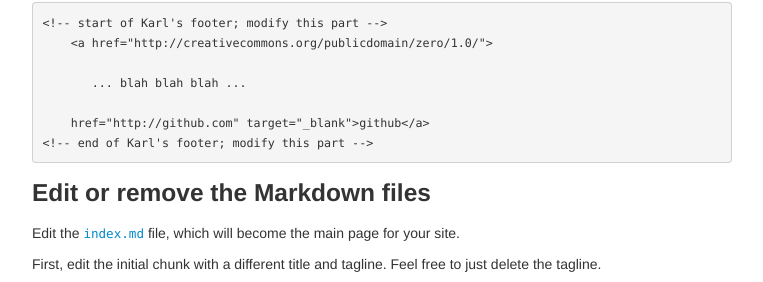
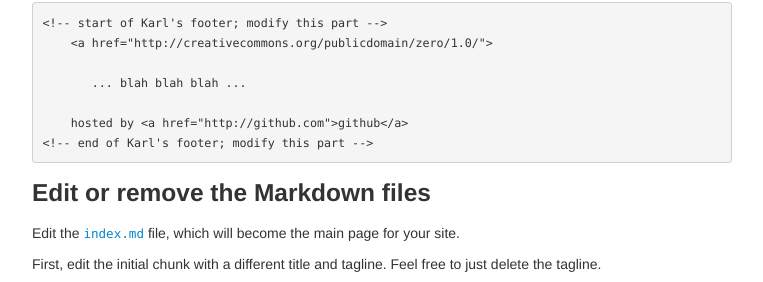
Before and after one commit to kbroman/simple_site, a Jekyll site: the page built from pages/independent_site.md, in a window 1280 px wide and 900 px high, scrolled down 1428 px. Shown: the part 244-526 px from the top of the window, without its empty margins (258-1021 px from the left). Built offline with Jekyll 4.4.1, drawn with Linux system fonts in a browser that asks for light colours.

Commit message:
Remove target=_blank from default.html

```diff
--- a/_includes/themes/twitter/default.html
+++ b/_includes/themes/twitter/default.html
@@ -47,10 +47,9 @@
   <!-- start of Karl's footer; modify this part -->
           <a href="http://creativecommons.org/publicdomain/zero/1.0/"><img src="http://i.creativecommons.org/p/zero/1.0/88x31.png" alt="CC0"/></a> &nbsp;
           By <a href="http://kbroman.github.io">Karl Broman</a>,
-          rendered with <a href="http://jekyllbootstrap.com" target="_blank" title="The Definitive Jekyll Blogging Framework">Jekyll Bootstrap</a>
-          and <a href="http://getbootstrap.com"
-        target="_blank">Twitter Bootstrap</a>, hosted by <a
-        href="http://github.com" target="_blank">github</a>
+          rendered with <a href="http://jekyllbootstrap.com" title="The Definitive Jekyll Blogging Framework">Jekyll Bootstrap</a>
+          and <a href="http://getbootstrap.com">Twitter Bootstrap</a>,
+          hosted by <a href="http://github.com">github</a>
   <!-- end of Karl's footer; modify this part -->
         </small></p>
       </footer>
--- a/pages/independent_site.md
+++ b/pages/independent_site.md
@@ -105,7 +105,7 @@ have to deal with.
 
            ... blah blah blah ...
 
-        href="http://github.com" target="_blank">github</a>
+        hosted by <a href="http://github.com">github</a>
     <!-- end of Karl's footer; modify this part -->
 
 ### Edit or remove the Markdown files
```
